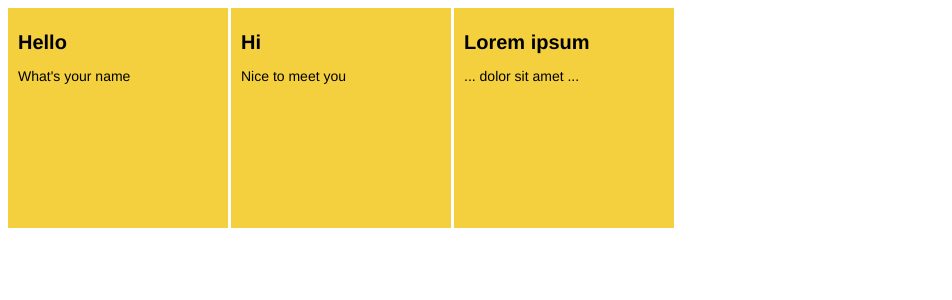
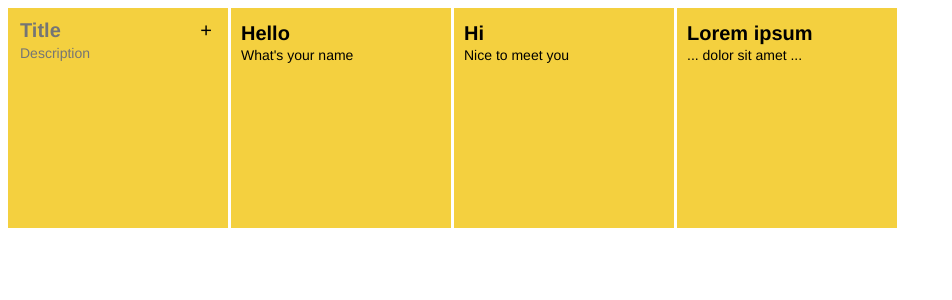
Before and after one commit to daimessdn/mynote, a React (Create React App) app: page / in a window 1280 px wide. Shown: the top 300 px of the page, without its empty margins (0-952 px from the left). Built offline with nearby package versions, Linux system fonts and the light colour scheme.

Commit message:
added note form for ading notes...

```diff
--- a/src/App.js
+++ b/src/App.js
@@ -6,6 +6,15 @@ import './App.css';
 function App() {
   return (
     <div className="card-group">
+      <div className="card card-add">
+        <form>
+          <div className="form-inline">
+            <input type="text" name="title" placeholder="Title" />
+            <button type="submit">+</button>
+          </div>
+          <textarea name="desc" placeholder="Description"></textarea>
+        </form>
+      </div>
       <Card title="Hello" desc="What's your name" />
       <Card title="Hi" desc="Nice to meet you" />
       <Card title="Lorem ipsum" desc="... dolor sit amet ..." />
--- a/src/index.css
+++ b/src/index.css
@@ -6,23 +6,71 @@ body {
   -moz-osx-font-smoothing: grayscale;
 }
 
+code {
+  font-family: source-code-pro, Menlo, Monaco, Consolas, "Courier New",
+    monospace;
+}
+
 h1 {
 	font-size: 20px;
 }
 
 .card {
 	background-color:  #F4D03F;
+	line-height: 0.5;
 	width: 200px;
 	height: 200px;
 	padding: 10px;
 	margin-right: 3px;
 }
 
+.card h1 {
+	margin-top: 10px;
+}
+
 .card-group {
 	display: flex;
 }
 
-code {
-  font-family: source-code-pro, Menlo, Monaco, Consolas, "Courier New",
-    monospace;
+.add-action {
+	float: right;
 }
+
+.card-add {
+	vertical-align: text-top;
+	overflow-y: hidden;
+}
+
+.card-add input, .card-add textarea, .card-add button {
+	font-family: "Helvetica Neue";
+	background-color: inherit;
+	color: #000;
+	border: none;
+}
+
+.form-inline {
+	align-items: center;
+}
+
+.card-add button {
+	width: auto;
+	font-size: 20px;
+	float: right;
+}
+
+form {
+	height: 100%;
+}
+
+.card-add input {
+	width: 85%;
+	height: 20%;
+	font-size: 20px;
+	font-weight: bold;
+}
+
+.card-add textarea {
+	font-size: 14px;
+	width: 100%;
+	height: 100%;
+}
```
